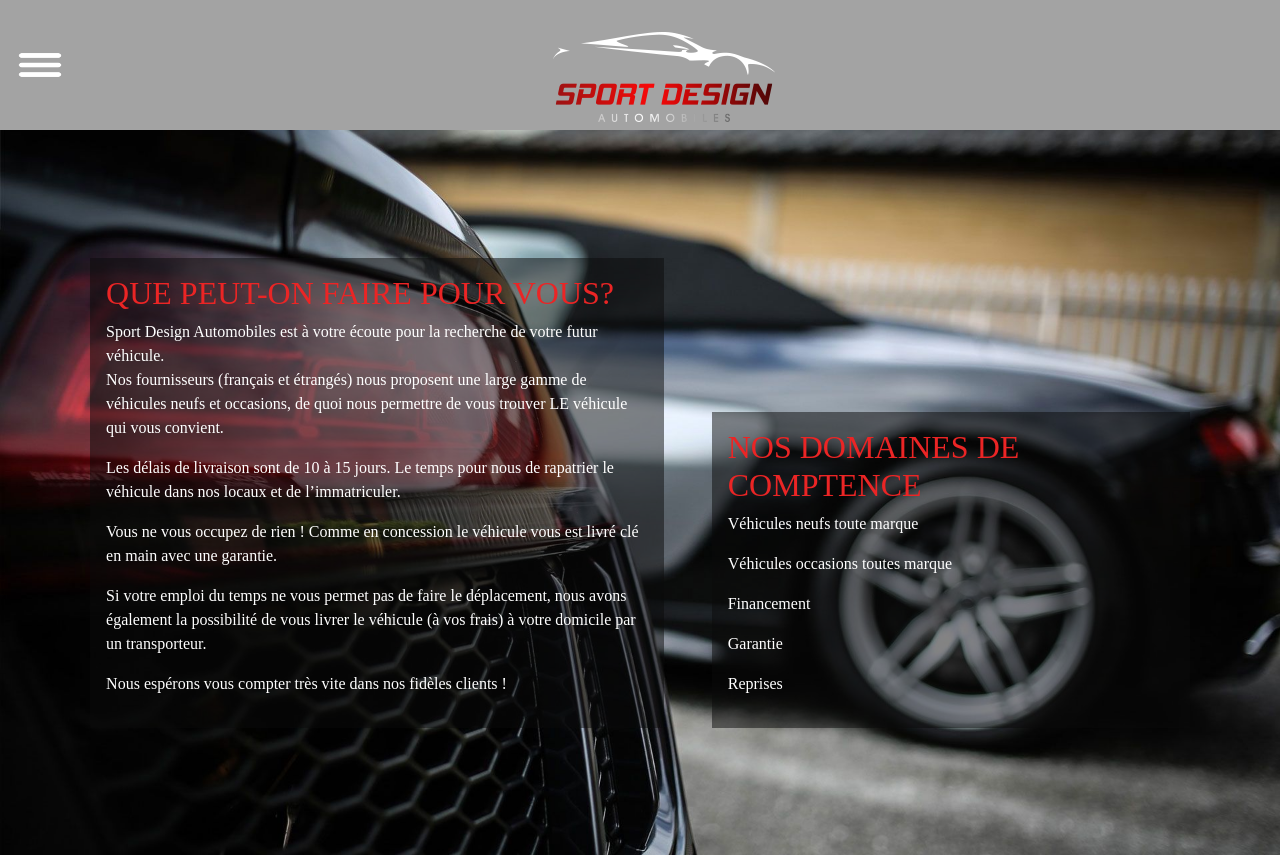
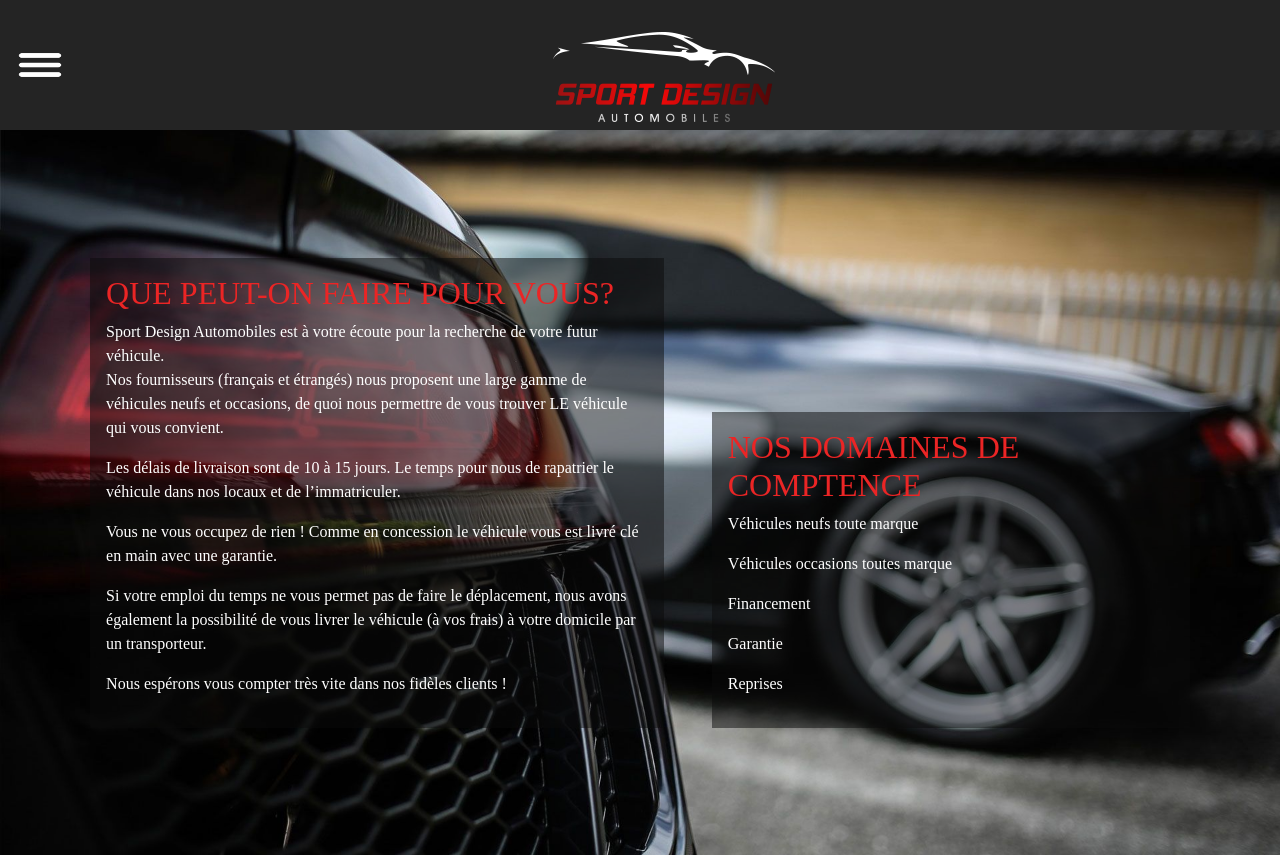
Before and after one commit to mathieuradjouki/concession, a PHP site: page /services.php in a window 1280 px wide. Shown: the top 855 px of the page. Run offline with PHP 8.4, Linux system fonts and the light colour scheme.

Commit message:
modification main.css

```diff
--- a/main.css
+++ b/main.css
@@ -15,7 +15,7 @@
 }
 
 .opacity {
-  background-color: rgba(26, 26, 26, 0.4);
+  background-color: rgba(13,13,13,0.9);
 }
 
 
```
